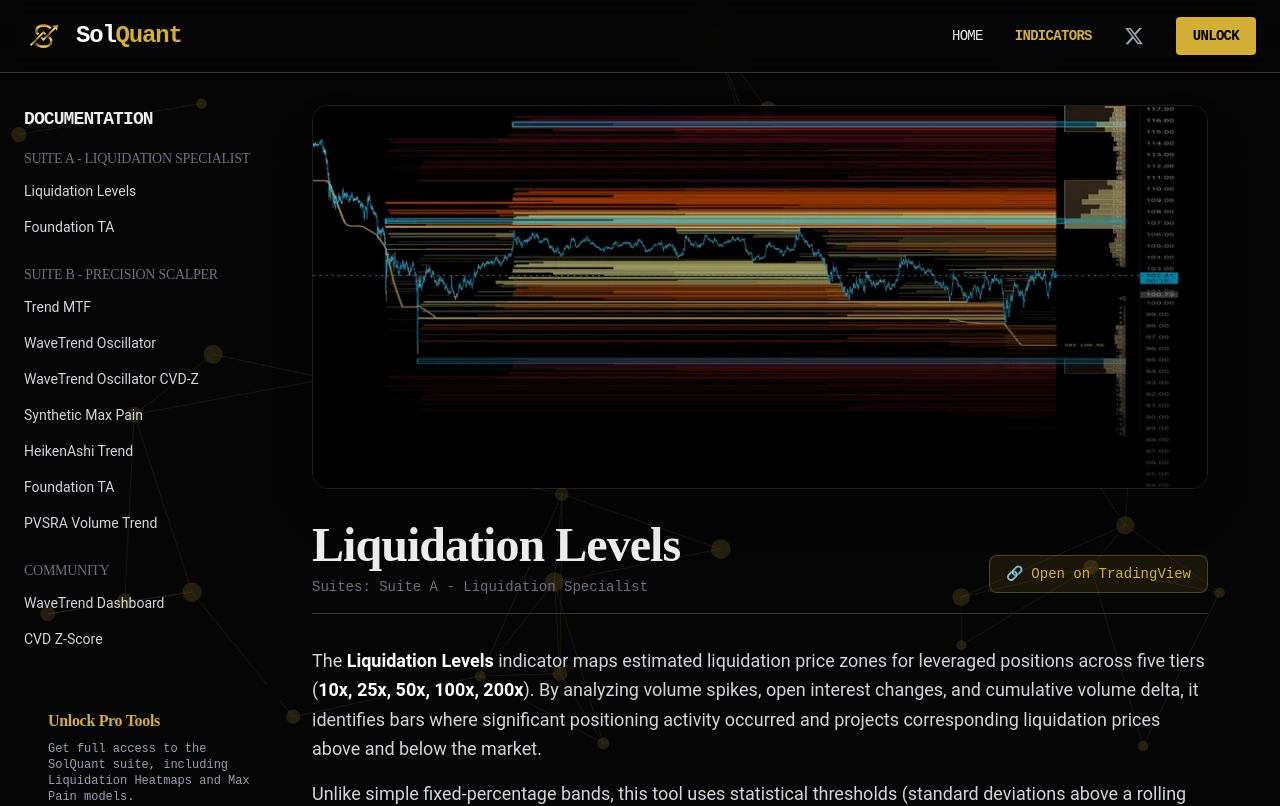
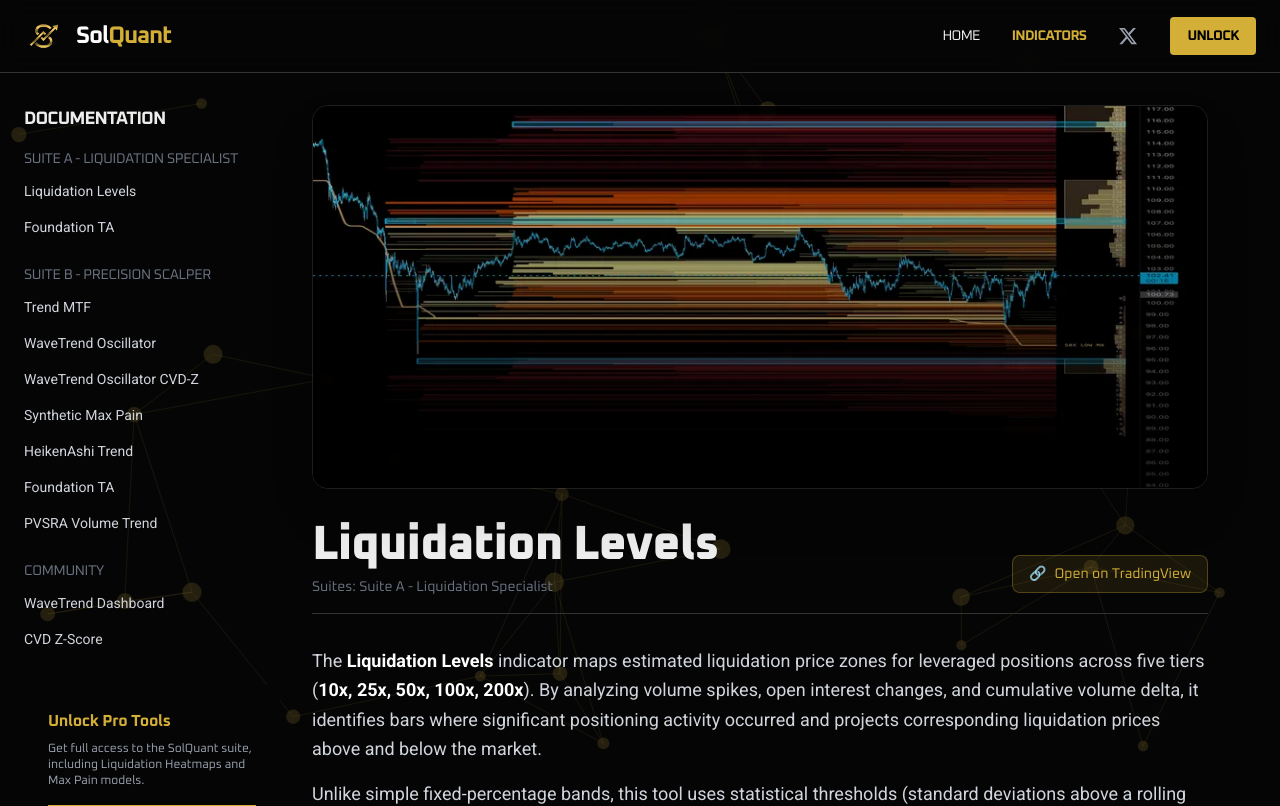
Before and after one commit to lost-sol/solquant, a Next.js app: page /docs/liquidation-levels in a window 1280 px wide. Shown: the top 806 px of the page. Built offline with nearby package versions, Linux system fonts and the light colour scheme; no server answers.

Commit message:
refactor: Move Google Fonts import to `layout.tsx` and update CSS font declarations to directly reference font names.

```diff
--- a/src/app/globals.css
+++ b/src/app/globals.css
@@ -1,5 +1,4 @@
 @import "tailwindcss";
-@import url('https://fonts.googleapis.com/css2?family=Oxanium:wght@200..800&family=Roboto:ital,wght@0,100;0,300;0,400;0,500;0,700;0,900;1,100;1,300;1,400;1,500;1,700;1,900&display=swap');
 
 :root {
     --background: #050505;
@@ -7,28 +6,25 @@
     --primary-gold: #D4AF37;
     --charcoal: #1c1c1c;
     --border-color: #333333;
-    --font-oxanium: 'Oxanium', cursive;
-    --font-roboto: 'Roboto', sans-serif;
 }
 
-@theme inline {
+@theme {
+    --font-sans: "Roboto", ui-sans-serif, system-ui, sans-serif;
+    --font-display: "Oxanium", sans-serif;
+    --font-mono: "Oxanium", ui-monospace, SFMono-Regular, monospace;
+
     --color-background: var(--background);
     --color-foreground: var(--foreground);
     --color-solquant-gold: var(--primary-gold);
     --color-solquant-blue: #3b82f6;
-    /* Vibrant blue */
     --color-charcoal: var(--charcoal);
     --color-border: var(--border-color);
-    --font-sans: var(--font-roboto), ui-sans-serif, system-ui, sans-serif;
-    --font-display: var(--font-oxanium), cursive;
-    --font-mono: var(--font-oxanium), ui-monospace, SFMono-Regular, monospace;
 }
 
 body {
     background: var(--background);
     color: var(--foreground);
-    font-family: var(--font-sans);
-    /* Roboto */
+    font-family: "Roboto", ui-sans-serif, system-ui, sans-serif !important;
     -webkit-font-smoothing: antialiased;
     -moz-osx-font-smoothing: grayscale;
 }
@@ -39,14 +35,13 @@
 h4,
 h5,
 h6 {
-    font-family: var(--font-display);
-    /* Oxanium */
+    font-family: "Oxanium", cursive, sans-serif !important;
     letter-spacing: -0.02em;
 }
 
 
 .wireframe-text {
-    font-family: var(--font-mono);
+    font-family: "Oxanium", ui-monospace, SFMono-Regular, monospace !important;
     letter-spacing: -0.05em;
     text-transform: uppercase;
 }
--- a/src/app/layout.tsx
+++ b/src/app/layout.tsx
@@ -42,6 +42,11 @@
 }>) {
     return (
         <html lang="en" className="dark">
+            <head>
+                <link rel="preconnect" href="https://fonts.googleapis.com" />
+                <link rel="preconnect" href="https://fonts.gstatic.com" crossOrigin="anonymous" />
+                <link href="https://fonts.googleapis.com/css2?family=Oxanium:wght@200..800&family=Roboto:ital,wght@0,100;0,300;0,400;0,500;0,700;0,900;1,100;1,300;1,400;1,500;1,700;1,900&display=swap" rel="stylesheet" />
+            </head>
             <body
                 className="antialiased bg-background text-foreground"
             >
```
